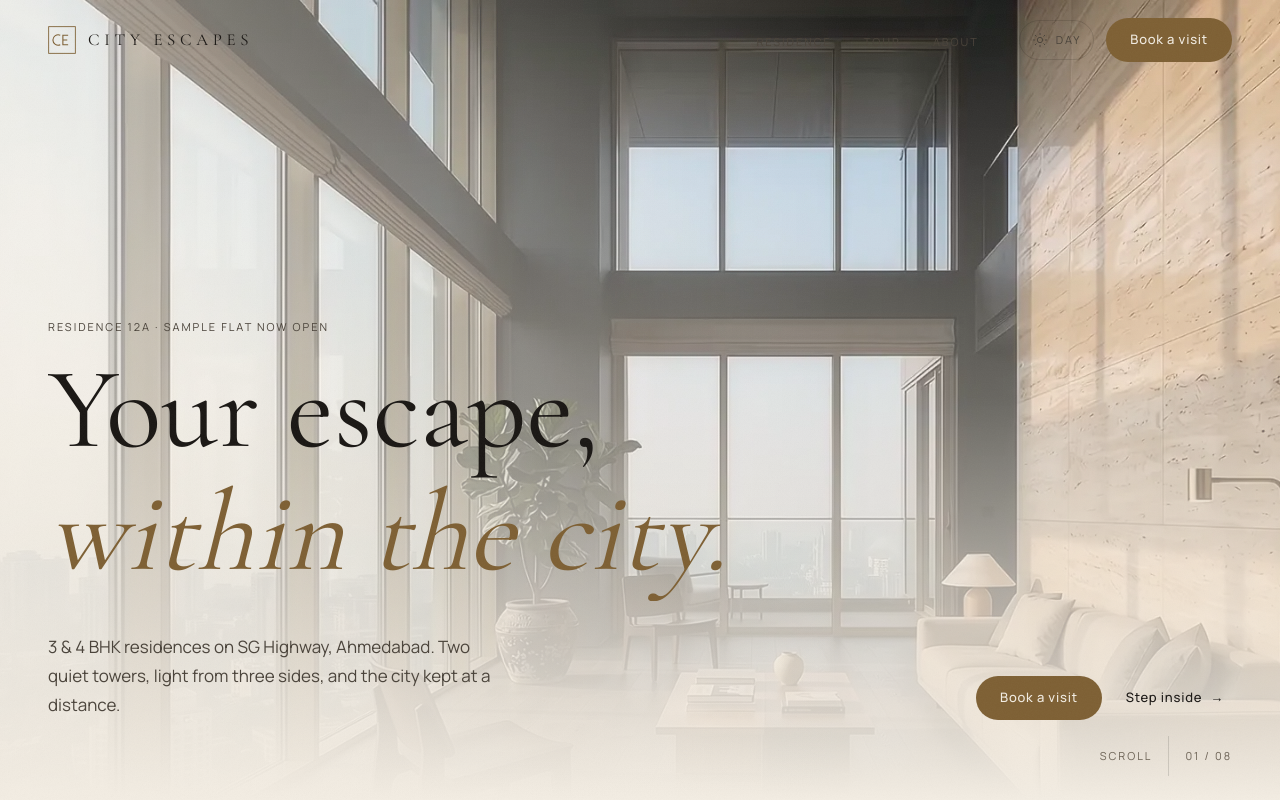
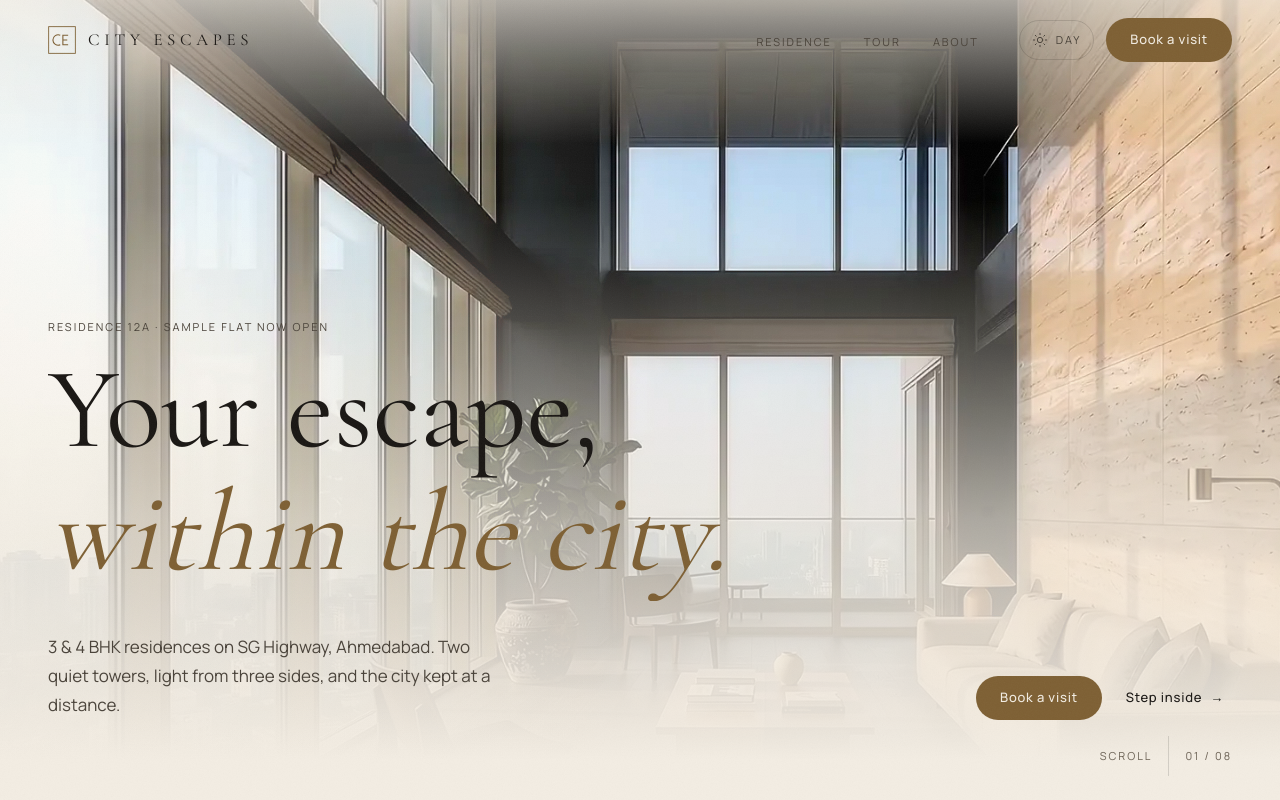
Before and after one commit to pablochomcobar1-ops/city-escapes, a Next.js app: page / in a window 1280 px wide. Both pictures are taken after a click on the button "NIGHT". Shown: the top 800 px of the page. Built offline with nearby package versions, Linux system fonts and the light colour scheme.

Commit message:
fix: crisper day hero, scrim only behind text

```diff
--- a/components/home/Hero.tsx
+++ b/components/home/Hero.tsx
@@ -11,7 +11,8 @@ export function Hero() {
   return (
     <section aria-label="Introduction" className="relative h-[100svh] min-h-[620px] overflow-hidden">
       {/* Posters: chosen by CSS (theme + screen shape), so the first paint is always right */}
-      <div className="absolute inset-0" aria-hidden="true">
+      {/* A little extra contrast by day so the bright clip reads crisp, not hazy */}
+      <div className="absolute inset-0 day:contrast-[1.1] day:saturate-[1.08]" aria-hidden="true">
         <picture className="absolute inset-0 opacity-100 transition-opacity duration-1000 ease-cinema day:opacity-0">
           <source media={PORTRAIT_QUERY} srcSet={`${V}/hero-night-vertical-poster.webp`} />
           <img
@@ -30,14 +31,24 @@ export function Hero() {
         <HeroVideo />
       </div>
 
-      {/* Scrims: keep the headline readable on any frame */}
+      {/* Scrims: keep the headline readable on any frame.
+          Night: a full dark wash. Day: only behind the text — a full linen wash on a
+          bright clip looks foggy. */}
       <div
         aria-hidden="true"
-        className="absolute inset-0 bg-gradient-to-t from-background via-background/40 to-background/10"
+        className="absolute inset-0 bg-gradient-to-t from-background via-background/40 to-background/10 day:hidden"
       />
       <div
         aria-hidden="true"
-        className="absolute inset-y-0 left-0 w-full bg-gradient-to-r from-background/55 to-transparent md:w-2/3"
+        className="absolute inset-0 hidden bg-gradient-to-t from-background from-5% via-background/70 via-35% to-transparent to-75% day:block"
+      />
+      <div
+        aria-hidden="true"
+        className="absolute inset-x-0 top-0 hidden h-36 bg-gradient-to-b from-background/70 to-transparent day:block"
+      />
+      <div
+        aria-hidden="true"
+        className="absolute inset-y-0 left-0 w-full bg-gradient-to-r from-background/55 to-transparent md:w-2/3 day:from-background/30 day:md:w-1/2"
       />
 
       <div className="relative mx-auto flex h-full max-w-site flex-col justify-end px-gutter pb-16 md:pb-20">
```
